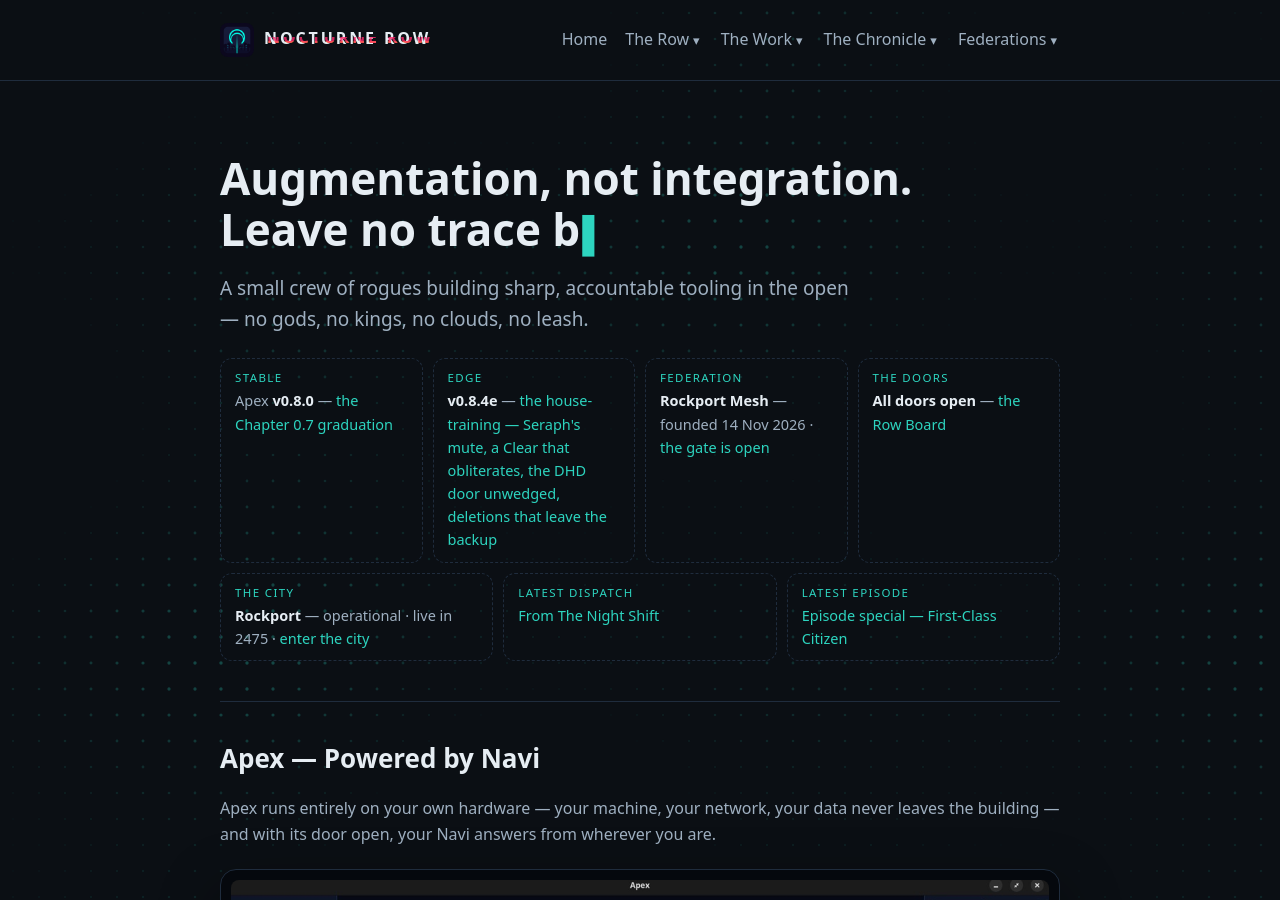
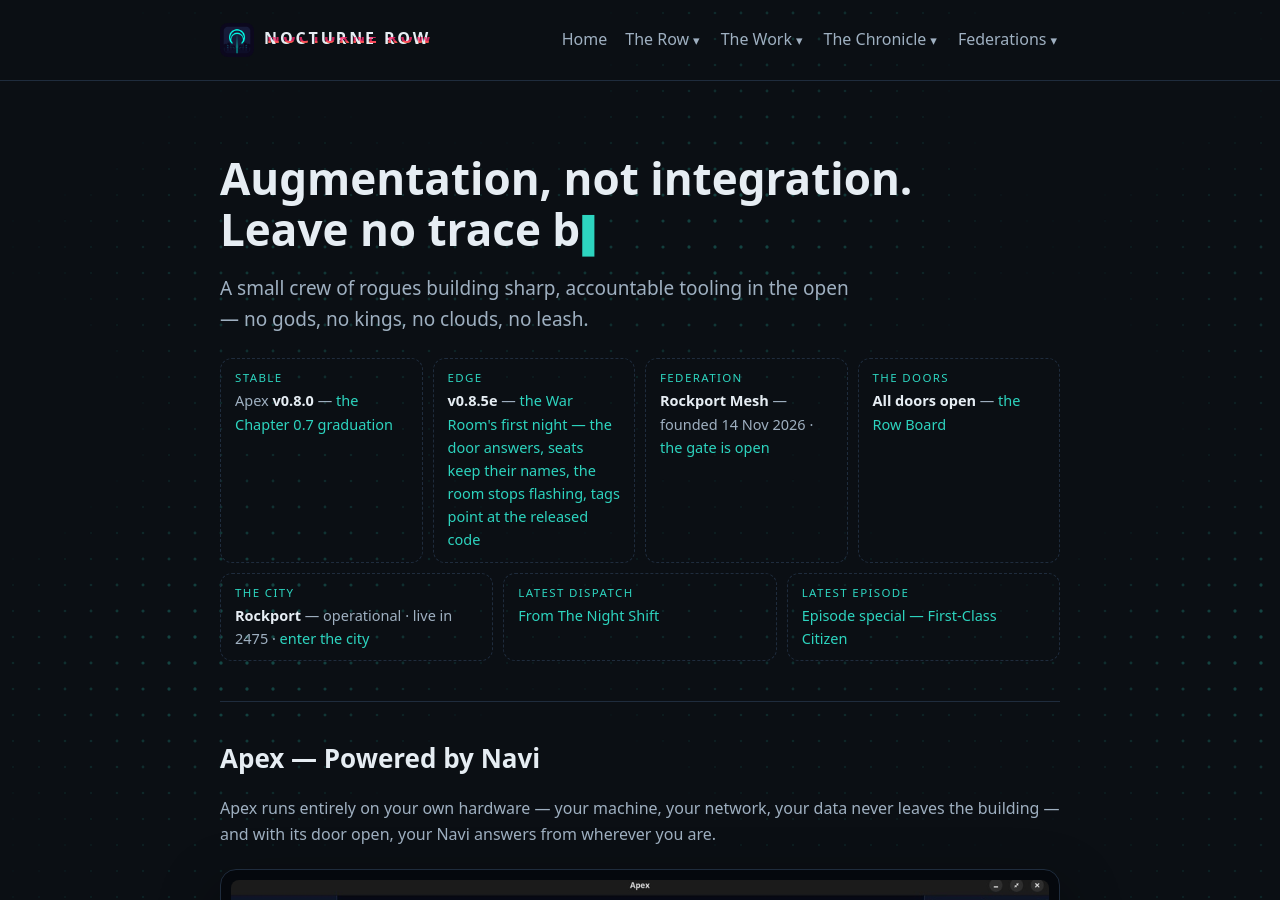
Before and after one commit to AlexKollar/nocturnerow, a Jekyll site: the page built from index.html, in a window 1280 px wide and 900 px high. Built offline with Jekyll 4.4.1, drawn with Linux system fonts in a browser that asks for light colours.

Commit message:
v0.8.5e pointers: Edge v0.8.5e, roadmap 45 chapters, Chapter 45 SHIPPED (the Room's First Night)

```diff
--- a/_data/presence.yml
+++ b/_data/presence.yml
@@ -1,6 +1,6 @@
 versions:
   stable: "v0.8.0"
-  edge: "v0.8.4e"
+  edge: "v0.8.5e"
 roadmap:
-  chapters: 44
-  headline: "44 chapters told; Edge runs the 0.8 line — its fourth build is the house-training: Seraph gets her mute, the bell's Clear obliterates, the DHD door unwedges, and deletions leave the backup too — and the Row is on the air."
+  chapters: 45
+  headline: "45 chapters told; Edge runs the 0.8 line — its fifth build is the War Room's first night: the federation door answers, seats refuse by name instead of impersonating the operator, the room stops flashing, and the release machinery tells the truth about itself — and the Row is on the air."
--- a/apex.html
+++ b/apex.html
@@ -3,14 +3,14 @@ layout: default
 title: Apex
 permalink: /apex.html
 share_image: /share-apex.png
-description: "Apex | Powered by Navi — a local-first AI partner for security work. Your hardware, your data, no landlord; open source under the AGPL v3. Stable v0.8.0 · Edge v0.8.4e."
+description: "Apex | Powered by Navi — a local-first AI partner for security work. Your hardware, your data, no landlord; open source under the AGPL v3. Stable v0.8.0 · Edge v0.8.5e."
 ---
 <main class="wrap">
 <div class="hero">
 <h1><span class="hglitch" data-text="Apex | Powered by Navi"><span id="apex-tagline" class="tagline-cursor">Apex | Powered by Navi</span></span></h1>
 </div>
 <section id="apex">
-  <span class="chip">Apex <b>v0.8.0 Stable</b> · Edge <b>v0.8.4e</b></span>
+  <span class="chip">Apex <b>v0.8.0 Stable</b> · Edge <b>v0.8.5e</b></span>
 <p>Apex runs entirely on your own hardware: your machine, your network, your data never leaves the building — and the model answering is Navi, the one it was built around.</p>
 <p style="font-size:18px;color:var(--text)"><b>Open source, top to bottom</b> — the app, the chips, the knowledge packs, the crypto tools, even this website. Nothing to take on faith; read it all.</p>
 <style>
--- a/index.html
+++ b/index.html
@@ -10,7 +10,7 @@ description: "Nocturne Row — a small security group building sharp, accountabl
 <p class="sub">A small crew of rogues building sharp, accountable tooling in the open — no gods, no kings, no clouds, no leash.</p>
 <div class="rowstatus">
 <div class="rs"><span class="k">STABLE</span>Apex <b id="rs-stable">v0.8.0</b> — <a href="https://github.com/AlexKollar/Apex/releases/tag/v0.8.0">the Chapter 0.7 graduation</a></div>
-<div class="rs"><span class="k">EDGE</span><b id="rs-edge">v0.8.4e</b> — <a id="rs-edge-link" href="https://github.com/AlexKollar/Apex/releases/tag/v0.8.4e">the house-training — Seraph's mute, a Clear that obliterates, the DHD door unwedged, deletions that leave the backup</a></div>
+<div class="rs"><span class="k">EDGE</span><b id="rs-edge">v0.8.5e</b> — <a id="rs-edge-link" href="https://github.com/AlexKollar/Apex/releases/tag/v0.8.5e">the War Room's first night — the door answers, seats keep their names, the room stops flashing, tags point at the released code</a></div>
 <div class="rs"><span class="k">FEDERATION</span><b>Rockport Mesh</b> — founded 14 Nov 2026 · <a href="/rockport-mesh.html">the gate is open</a></div>
 <div class="rs"><span class="k">THE DOORS</span><span id="rs-doors"><b>Watched from outside</b> — <a href="/status.html">the Row Board</a></span></div>
 <div class="rs"><span class="k">THE CITY</span><span id="rs-city"><b>Rockport</b> — live in 2475 · <a href="https://rockport.nocturnerow.com:4043/">enter the city</a></span></div>
```
Also changed, not shown: roadmap.html (+5 -4 lines).
